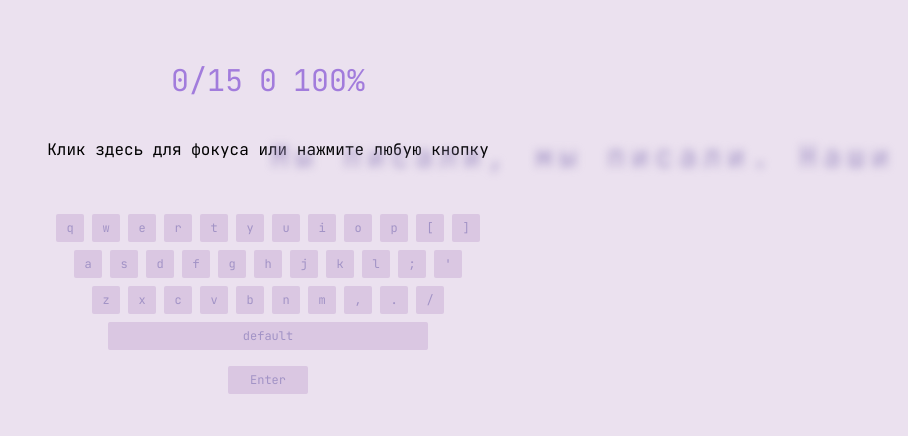
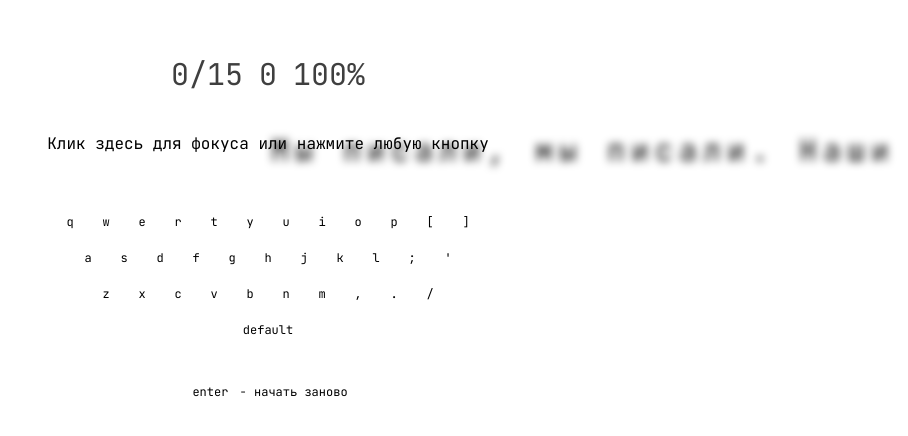
Before and after one commit to kirillmihalych/code-type, a Vue app: page / in a window 1280 px wide. Shown: the part 172-608 px from the top of the page, without its empty margins (372-1280 px from the left). Built offline with nearby package versions, Linux system fonts and the light colour scheme; what @tanstack/vue-query would draw is missing.

Commit message:
fully worked version with tape text mode

```diff
--- a/src/App.vue
+++ b/src/App.vue
@@ -1,6 +1,6 @@
 <template>
   <main
-    class="lil-dragon bg-secondary font-jet-brains grid place-content-center place-items-center h-dvh"
+    class="bushido bg-secondary font-jet-brains grid place-content-center place-items-center h-dvh"
   >
     <CountdownTimer
       :start="isTimerStarted"
@@ -36,7 +36,10 @@
             left: carretCoordinates.left + 'px',
             top: carretCoordinates.top + 'px',
           }" -->
-      <div v-show="!isInputFocused" class="absolute w-full text-center">
+      <div
+        v-show="!isInputFocused"
+        class="absolute w-full text-center text-helper"
+      >
         Клик здесь для фокуса или нажмите любую кнопку
       </div>
       <div
@@ -91,14 +94,9 @@
       </form>
     </div>
     <KeymapLayout />
-    <div>
-      <KeyLayout
-        :value="enter"
-        style="width: 5rem; margin: 0 auto; margin-top: 1rem"
-      >
-        Enter
-      </KeyLayout>
-    </div>
+    <p class="text-text text-xs mt-10">
+      <span class="bg-bg p-1">enter</span> - начать заново
+    </p>
   </main>
 </template>
 
@@ -393,7 +391,6 @@ onMounted(() => {
 
 ПРОБЛЕМА: анимация
 monkeytype > appearance > tape mode
-1) - [ ] Сделать текст бегущей строкой, что двигается по букве
-2) - [ ] Дать возможность переключаться между стандартным режимом отображения и бегущей строкой
+1) - [ ] Дать возможность переключаться между стандартным режимом отображения и бегущей строкой
 */
 </style>
```
